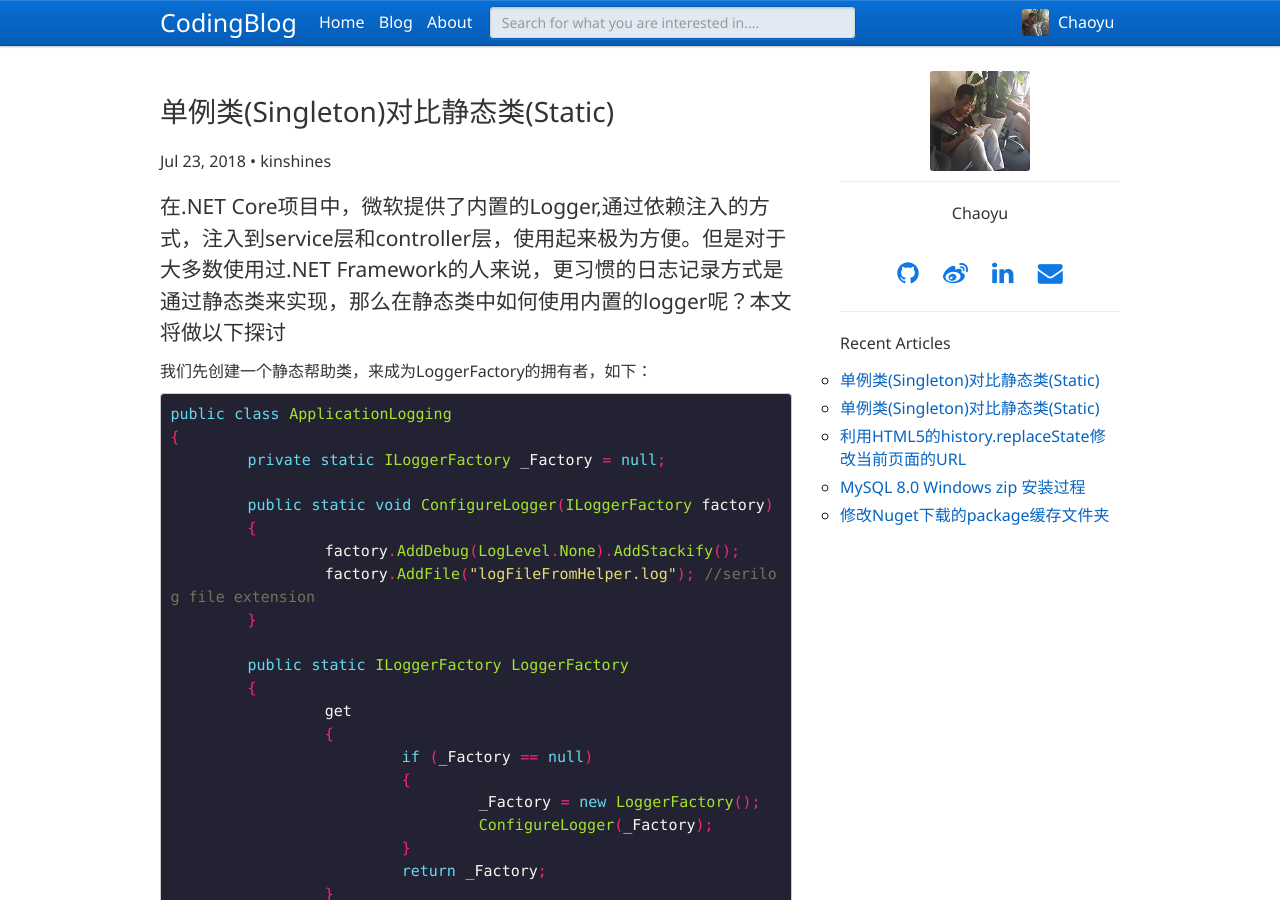
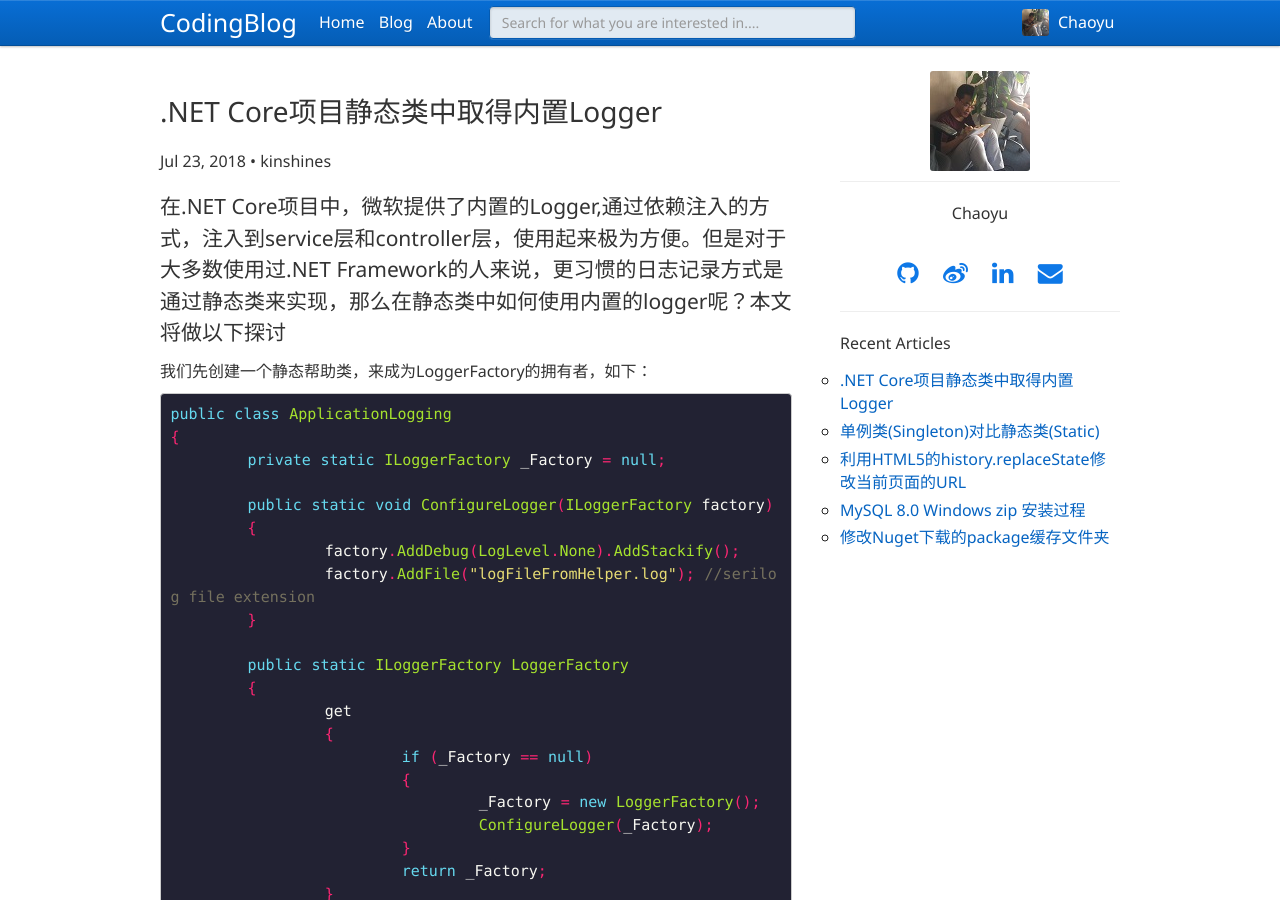
Before and after one commit to kinshines/kinshines.github.io, a Jekyll site: the page built from _posts/2018-07-23-net-core-access-logging-static.md, in a window 1280 px wide and 900 px high. Built offline with Jekyll 4.4.1, drawn with Linux system fonts in a browser that asks for light colours.

Commit message:
logging-static

```diff
--- a/_posts/2018-07-23-singleton-vs-static-classes.md
+++ b/_posts/2018-07-23-net-core-access-logging-static.md
@@ -1,10 +1,10 @@
 ---
 layout: post
-title: 单例类(Singleton)对比静态类(Static)
+title: .NET Core项目静态类中取得内置Logger
 author: kinshines
 date:   2018-07-23
 categories: core
-permalink: /archivers/net-core-access-logging-api-outside-mvc-controller
+permalink: /archivers/net-core-access-logging-static
 ---
 
 <p class="lead">在.NET Core项目中，微软提供了内置的Logger,通过依赖注入的方式，注入到service层和controller层，使用起来极为方便。但是对于大多数使用过.NET Framework的人来说，更习惯的日志记录方式是通过静态类来实现，那么在静态类中如何使用内置的logger呢？本文将做以下探讨
```
